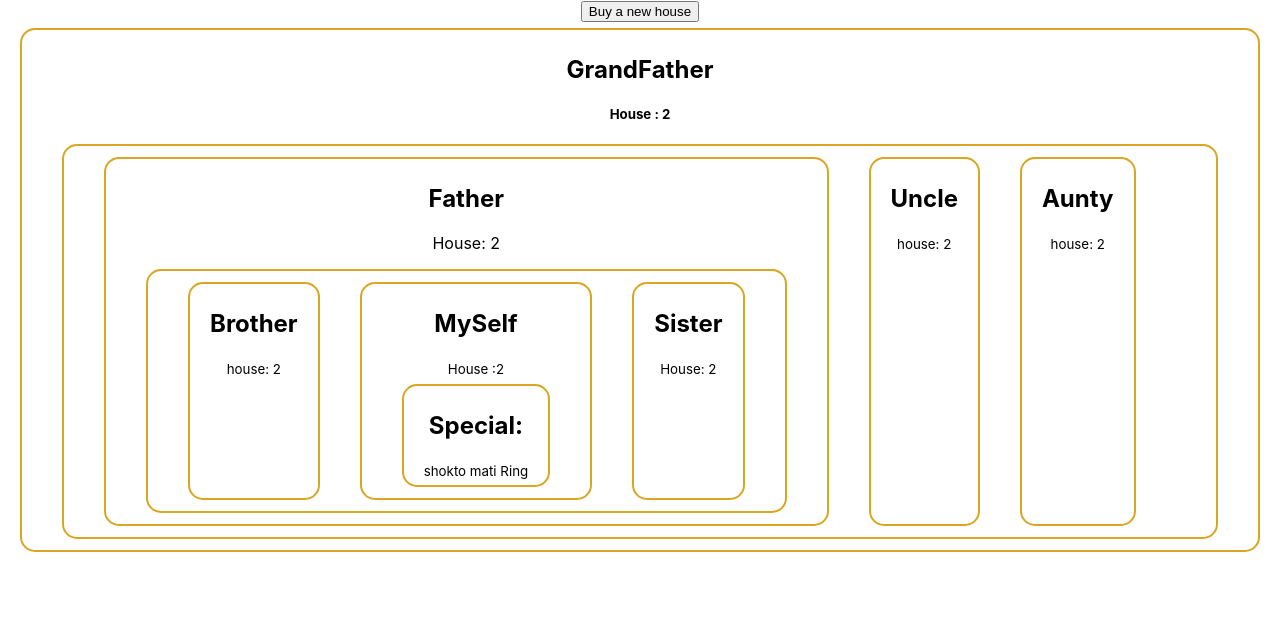
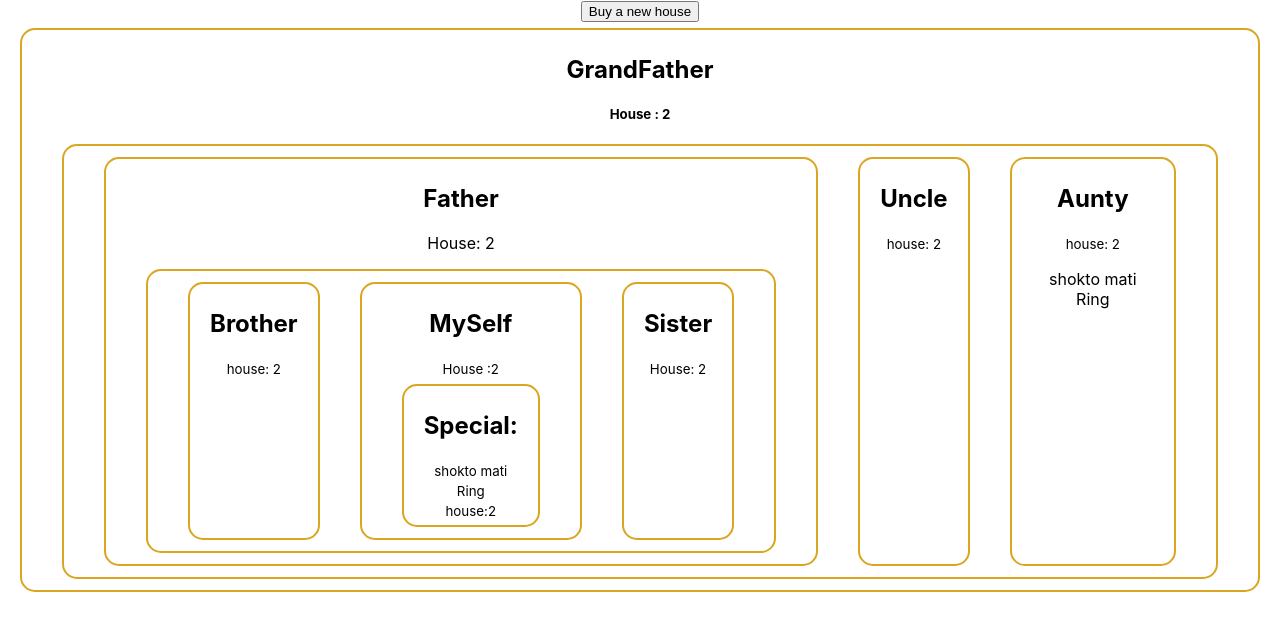
Before and after one commit to saifulislammunna/grand-father-context, a React (Create React App) app: page / in a window 1280 px wide. Shown: the top 630 px of the page. Built offline with nearby package versions, Linux system fonts and the light colour scheme.

Commit message:
multiple value in context api added

```diff
--- a/src/App.js
+++ b/src/App.js
@@ -8,7 +8,7 @@ function App() {
   const [house,setHouse] = useState(2);
   const ornaments = 'shokto mati Ring'
   return (
-    <RingContext.Provider value = {ornaments}>
+    <RingContext.Provider value = {[ornaments, house]}>
       <div className="App">
       <button onClick={() => setHouse(house+1)}>Buy a new house</button>
        <GrandFather house= {house} ornaments={ornaments}></GrandFather>
--- a/src/components/Aunt/Aunt.js
+++ b/src/components/Aunt/Aunt.js
@@ -1,11 +1,14 @@
-import React from 'react';
+import React, { useContext } from 'react';
+import { RingContext } from '../../App';
 
-const Aunt = (props) => {
-    const {house} = props;
+const Aunt = ( ) => {
+
+    const [ornaments,house] = useContext(RingContext)
     return (
         <div>
             <h2>Aunty</h2>
             <small>house: {house}</small>
+              <p>{ornaments}</p>
         </div>
     );
 };
--- a/src/components/Special/Special.js
+++ b/src/components/Special/Special.js
@@ -3,12 +3,14 @@ import { RingContext } from '../../App';
 
 const Special = ( ) => {
 
-    const ornaments = useContext(RingContext);
+    const [ornaments, house] = useContext(RingContext);
 
     return (
         <div>
             <h2>Special: </h2>
             <small>{ornaments}</small>
+            <br />
+            <small>house:{house}</small>
         </div>
     );
 };
```
